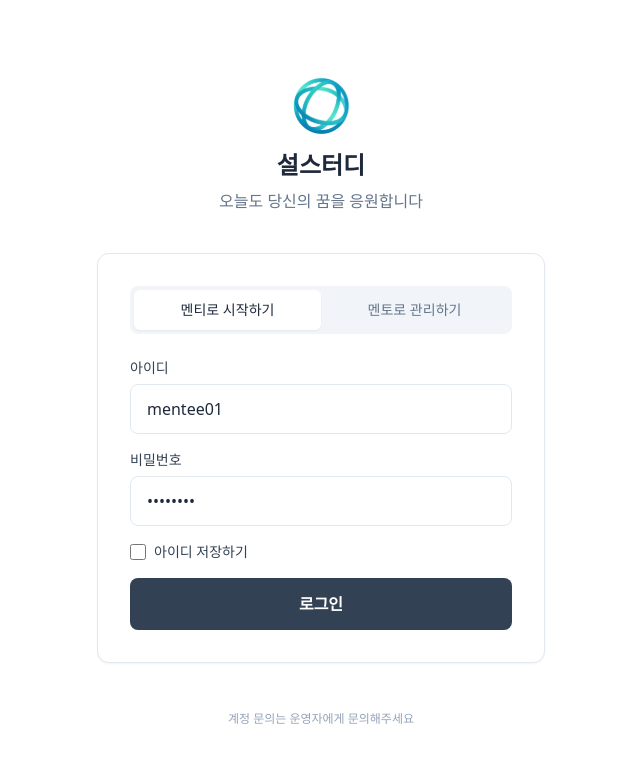
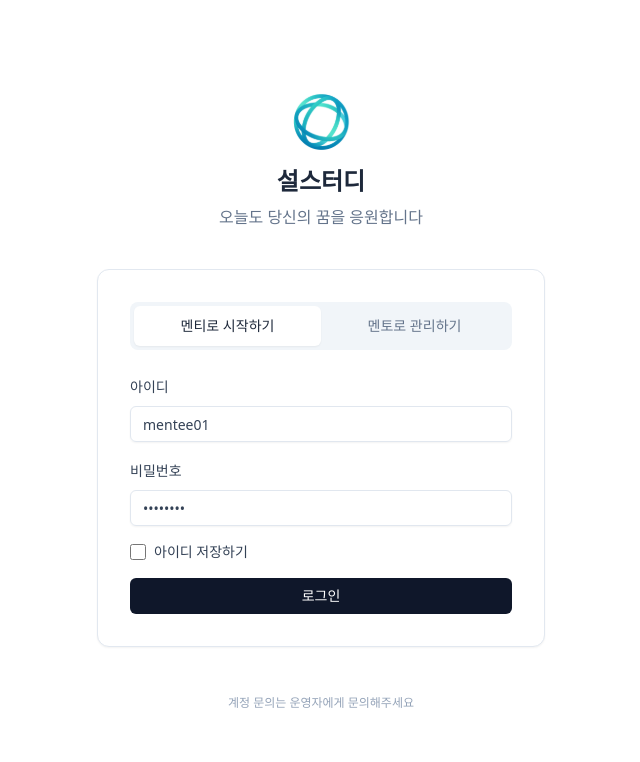
Before and after one commit to BaroStart/Frontend, a React (Vite) app: page /login in a window 1280 px wide. Shown: the top 762 px of the page, without its empty margins (319-959 px from the left). Built offline with nearby package versions, Linux system fonts and the light colour scheme.

Commit message:
refactor: 상수 중앙화 및 import 절대경로 정리

```diff
--- a/src/components/layouts/MenteeLayout.tsx
+++ b/src/components/layouts/MenteeLayout.tsx
@@ -1,6 +1,6 @@
 import { NavLink, Outlet, useNavigate } from 'react-router-dom';
 
-import { useAuthStore } from '../../stores/useAuthStore';
+import { useAuthStore } from '@/stores/useAuthStore';
 
 export function MenteeLayout() {
   const { logout } = useAuthStore();
--- a/src/components/layouts/ProtectedRoute.tsx
+++ b/src/components/layouts/ProtectedRoute.tsx
@@ -1,6 +1,6 @@
 import { Navigate, Outlet, useLocation } from 'react-router-dom';
 
-import { useAuthStore } from '../../stores/useAuthStore';
+import { useAuthStore } from '@/stores/useAuthStore';
 
 interface ProtectedRouteProps {
   allowedRole?: 'mentor' | 'mentee';
--- /dev/null
+++ b/src/constants/index.ts
@@ -0,0 +1 @@
+export * from './storage';
--- /dev/null
+++ b/src/constants/storage.ts
@@ -0,0 +1,4 @@
+export const STORAGE_KEYS = {
+  AUTH: 'auth-storage',
+  SAVED_ID: 'savedId',
+} as const;
--- a/src/pages/LoginPage.tsx
+++ b/src/pages/LoginPage.tsx
@@ -1,8 +1,12 @@
 import { useEffect, useState } from 'react';
 import { useNavigate } from 'react-router-dom';
 
-import { useAuthStore } from '../stores/useAuthStore';
-import type { UserRole } from '../types/auth';
+import { Button } from '@/components/ui/button';
+import { Input } from '@/components/ui/input';
+import { Label } from '@/components/ui/label';
+import { STORAGE_KEYS } from '@/constants';
+import { useAuthStore } from '@/stores/useAuthStore';
+import type { UserRole } from '@/types/auth';
 
 export function LoginPage() {
   const navigate = useNavigate();
@@ -10,14 +14,14 @@ export function LoginPage() {
   const [role, setRole] = useState<UserRole>('mentee');
   const [id, setId] = useState('mentee01');
   const [password, setPassword] = useState('test1234');
-  const [rememberId, setRememberId] = useState(() => !!localStorage.getItem('savedId'));
+  const [rememberId, setRememberId] = useState(() => !!localStorage.getItem(STORAGE_KEYS.SAVED_ID));
   const [error, setError] = useState('');
 
   useEffect(() => {
     if (rememberId && id) {
-      localStorage.setItem('savedId', id);
+      localStorage.setItem(STORAGE_KEYS.SAVED_ID, id);
     } else {
-      localStorage.removeItem('savedId');
+      localStorage.removeItem(STORAGE_KEYS.SAVED_ID);
     }
   }, [rememberId, id]);
 
@@ -76,32 +80,26 @@ export function LoginPage() {
         </div>
 
         <form onSubmit={handleSubmit} className="space-y-4">
-          <div>
-            <label htmlFor="id" className="mb-1.5 block text-sm font-medium text-slate-700">
-              아이디
-            </label>
-            <input
+          <div className="space-y-2">
+            <Label htmlFor="id">아이디</Label>
+            <Input
               id="id"
               type="text"
               value={id}
               onChange={(e) => setId(e.target.value)}
               placeholder="아이디를 입력하세요"
-              className="w-full rounded-lg border border-slate-200 px-4 py-3 text-slate-800 placeholder:text-slate-400 focus:border-slate-400 focus:outline-none focus:ring-1 focus:ring-slate-400"
               autoComplete="username"
             />
           </div>
 
-          <div>
-            <label htmlFor="password" className="mb-1.5 block text-sm font-medium text-slate-700">
-              비밀번호
-            </label>
-            <input
+          <div className="space-y-2">
+            <Label htmlFor="password">비밀번호</Label>
+            <Input
               id="password"
               type="password"
               value={password}
               onChange={(e) => setPassword(e.target.value)}
               placeholder="비밀번호를 입력하세요"
-              className="w-full rounded-lg border border-slate-200 px-4 py-3 text-slate-800 placeholder:text-slate-400 focus:border-slate-400 focus:outline-none focus:ring-1 focus:ring-slate-400"
               autoComplete="current-password"
             />
           </div>
@@ -116,14 +114,11 @@ export function LoginPage() {
             <span className="text-sm text-slate-700">아이디 저장하기</span>
           </label>
 
-          {error && <p className="text-sm text-red-500">{error}</p>}
+          {error && <p className="text-sm text-destructive">{error}</p>}
 
-          <button
-            type="submit"
-            className="w-full rounded-lg bg-slate-700 py-3.5 font-semibold text-white transition hover:bg-slate-800"
-          >
+          <Button type="submit" className="w-full">
             로그인
-          </button>
+          </Button>
         </form>
       </div>
 
--- a/src/stores/useAuthStore.ts
+++ b/src/stores/useAuthStore.ts
@@ -1,7 +1,8 @@
 import { create } from 'zustand';
 import { persist } from 'zustand/middleware';
 
-import type { User, UserRole } from '../types/auth';
+import { STORAGE_KEYS } from '@/constants';
+import type { User, UserRole } from '@/types/auth';
 
 interface AuthState {
   user: User | null;
@@ -58,7 +59,7 @@ export const useAuthStore = create<AuthState>()(
       logout: () => set({ user: null, accessToken: null, isAuthenticated: false }),
     }),
     {
-      name: 'auth-storage', // TODO: localStorage key 이름 수정
+      name: STORAGE_KEYS.AUTH,
     },
   ),
 );
```
